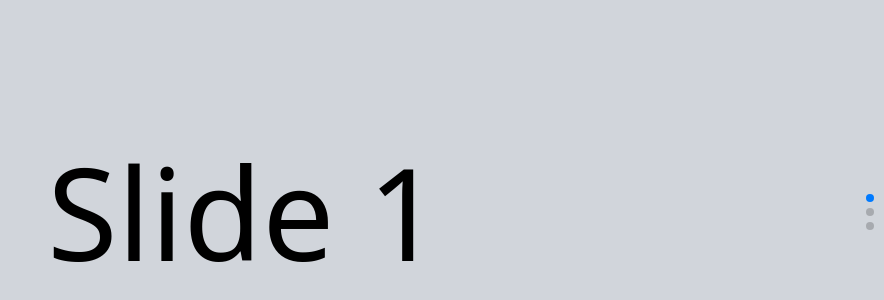
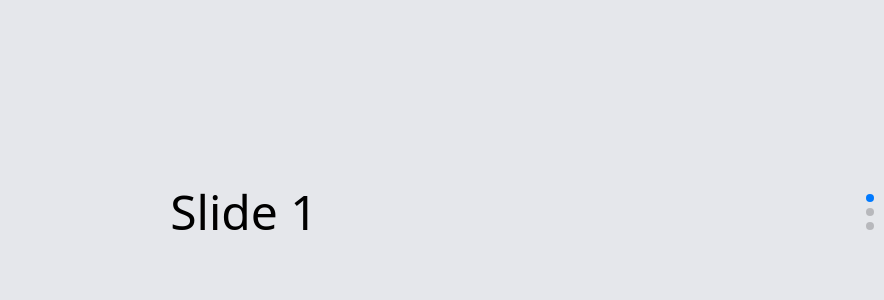
Before and after one commit to thatismunn/thatismunn.github.io, a React (Create React App) app: page / in a window 1280 px wide. Shown: the part 188-488 px from the top of the page, without its empty margins (396-1280 px from the left). Built offline with nearby package versions, Linux system fonts and the light colour scheme.

Commit message:
refactor(porto): change slide to fade

```diff
--- a/src/Porto/Porto.tsx
+++ b/src/Porto/Porto.tsx
@@ -1,6 +1,10 @@
 import { useState } from 'react'
 import { Swiper, SwiperSlide } from 'swiper/react'
-import { Pagination, Mousewheel } from 'swiper'
+import { Pagination, Mousewheel, EffectFade } from 'swiper'
+import 'swiper/css'
+import 'swiper/css/pagination'
+import 'swiper/css/navigation'
+import 'swiper/css/effect-fade'
 
 function Porto() {
   const [page, setPage] = useState(0)
@@ -8,22 +12,26 @@ function Porto() {
   return (
     <div className="porto">
       <Swiper
-        className='h-screen w-screen'
-        spaceBetween={15}
+        className="h-screen v-screen"
+        spaceBetween={30}
         direction={'vertical'}
         pagination={{clickable: true}}
         mousewheel={true}
-        modules={[Pagination, Mousewheel]}
-        onSlideChange={swiper => setPage(swiper.realIndex)}
+        effect={"fade"}
+        modules={[EffectFade, Pagination, Mousewheel]}
+        onSlideChange={swiper => {
+          setPage(swiper.realIndex)
+        }}
       >
-        {
-          // Simulasi ganti page
-          "Slide|".repeat(3).split('|').slice(0,3).map((v, i) => (
-            <SwiperSlide key={i} className='bg-gray-300 flex'>
-              <p className="m-auto text-9xl">{v} {page + 1}</p>
-            </SwiperSlide>
-          ))
-        }
+        <SwiperSlide className='flex bg-gray-200'>
+          <p className="m-auto text-5xl">Slide 1</p>
+        </SwiperSlide>
+        <SwiperSlide className='flex bg-gray-400'>
+          <p className="m-auto text-5xl">Slide 2</p>
+        </SwiperSlide>
+        <SwiperSlide className='flex bg-gray-600'>
+          <p className="m-auto text-5xl">Slide 3</p>
+        </SwiperSlide>
       </Swiper>
     </div>
   )
--- a/src/index.tsx
+++ b/src/index.tsx
@@ -4,9 +4,6 @@ import ReactDOM from 'react-dom'
 import Resume from './Resume/Resume'
 import Porto from './Porto/Porto'
 import './index.css'
-import 'swiper/css'
-import 'swiper/css/pagination'
-import 'swiper/css/navigation'
 
 ReactDOM.render(
   <React.StrictMode>
```
